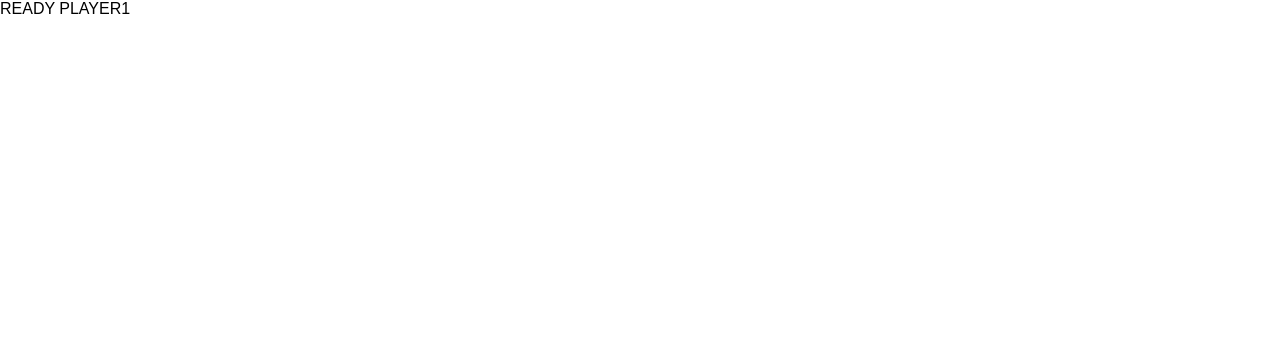
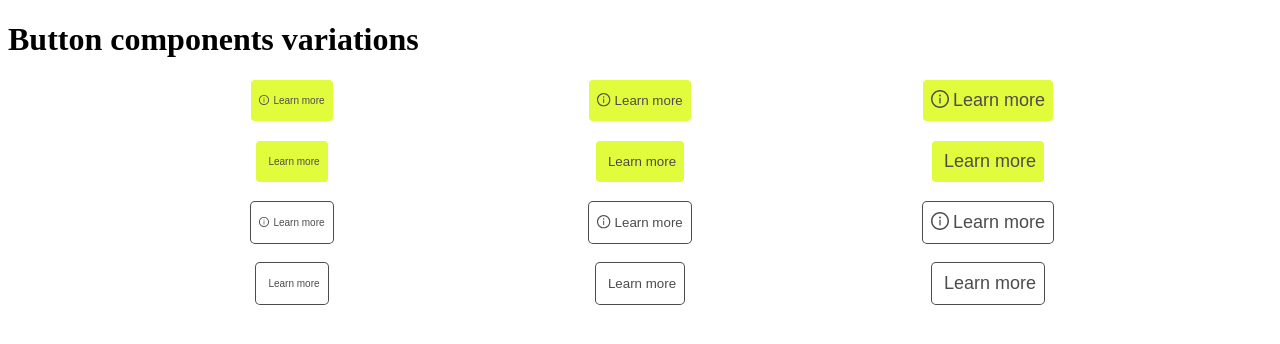
Before and after one commit to uiblox/figma-to-storybook, a React (Create React App) app: page / in a window 1280 px wide. Shown: the top 344 px of the page. Built offline with nearby package versions, Linux system fonts and the light colour scheme.

Commit message:
create Buttons components with variations - size, icon, no icon, secondary

```diff
--- a/package.json
+++ b/package.json
@@ -3,6 +3,7 @@
   "version": "0.1.0",
   "private": true,
   "dependencies": {
+    "@ant-design/icons": "^5.2.6",
     "@testing-library/jest-dom": "^5.17.0",
     "@testing-library/react": "^13.4.0",
     "@testing-library/user-event": "^13.5.0",
--- a/src/App.tsx
+++ b/src/App.tsx
@@ -1,15 +1,18 @@
-import { createUseStyles } from 'react-jss'
-
-const useStyles = createUseStyles({
-  display: 'flex'
-})
+import { Button } from './components/button/Button'
+import { InfoCircleOutlined } from '@ant-design/icons';
 
 function App() {
-  const styles = useStyles()
+
+  const handleClick = () => {
+    console.log('clicked')
+  }
 
   return (
     <>
-      READY PLAYER1
+
+      <Button handleClick={handleClick} label="Learn more">
+        <InfoCircleOutlined/>
+      </Button>
     </>
   )
 }
--- /dev/null
+++ b/src/components/button/Button.tsx
@@ -0,0 +1,146 @@
+import { createUseStyles } from 'react-jss'
+import { ReactNode } from 'react';
+
+interface ButtonProps {
+    children?: ReactNode
+    label?: string
+    handleClick: () => void
+}
+
+const useStyles = createUseStyles({
+    section: {
+        display: 'grid',
+        justifyContent: 'center',
+        justifyItems: 'center',
+        gridGap: '20px',
+        gridTemplateColumns: 'repeat(auto-fit, minMax(100px, 1fr))',
+        margin: '0 auto',
+        marginBottom: '20px',
+        maxWidth: '1024px',
+    },
+    btn: {
+        background: '#E1FB3D',
+        border: 'none',
+        borderRadius: '4px',
+        color: '#4D4C4C',
+        cursor: 'pointer',
+        padding: '10px 8px',
+        transition: '0.4s ease',
+        '&:hover': {
+            background: '#ECF99B'
+        },
+    },
+    'btn--secondary': {
+        background: 'transparent',
+        boxShadow: '0 0 0 1px #4D4C4C',
+        '&:hover': {
+            background: 'transparent',
+            boxShadow: '0 0 0 1px #E1FB3D',
+            color: '#E1FB3D',
+        },
+    },
+    'btn-content': {
+        whiteSpace: 'nowrap'
+    },
+    'btn-text': {
+        paddingLeft: 0,
+        textWrap: 'nowrap',
+    },
+    'btn-text-icon': {
+        paddingLeft: '4px',
+        textWrap: 'nowrap',
+    },
+    'btn--sm': {
+       fontSize: '10px'
+    },
+    'btn--lg': {
+        fontSize: '18px'
+    },
+  })
+
+export const Button:React.FC<ButtonProps> = ({handleClick, label, children}) => {
+
+    const styles = useStyles()
+
+    return (
+        <>
+            <h1>Button components variations</h1>
+            <div className={styles.section}>
+                <button className={`${styles.btn} ${styles['btn--sm']}`} onClick={() => handleClick()}>
+                    <span className={styles['btn-content']}>
+                        {children}
+                        <span className={children ? styles['btn-text-icon'] : styles['btn-text'] }>{label}</span>
+                    </span>
+                </button>
+
+                <button className={`${styles.btn}`} onClick={() => handleClick()}>
+                    <span className={styles['btn-content']}>
+                        {children}
+                        <span className={children ? styles['btn-text-icon'] : styles['btn-text'] }>{label}</span>
+                    </span>
+                </button>
+
+                <button className={`${styles.btn} ${styles['btn--lg']}`} onClick={() => handleClick()}>
+                    <span className={styles['btn-content']}>
+                        {children}
+                        <span className={children ? styles['btn-text-icon'] : styles['btn-text'] }>{label}</span>
+                    </span>
+                </button>
+            </div>
+            <div className={styles.section}>
+                <button className={`${styles.btn} ${styles['btn--sm']}`} onClick={() => handleClick()}>
+                    <span className={styles['btn-content']}>
+                        <span className={children ? styles['btn-text-icon'] : styles['btn-text'] }>{label}</span>
+                    </span>
+                </button>
+                <button className={`${styles.btn}`} onClick={() => handleClick()}>
+                    <span className={styles['btn-content']}>
+                        <span className={children ? styles['btn-text-icon'] : styles['btn-text'] }>{label}</span>
+                    </span>
+                </button>
+                <button className={`${styles.btn} ${styles['btn--lg']}`} onClick={() => handleClick()}>
+                    <span className={styles['btn-content']}>
+                        <span className={children ? styles['btn-text-icon'] : styles['btn-text'] }>{label}</span>
+                    </span>
+                </button>
+            </div>
+            <div className={styles.section}>
+                <button className={`${styles.btn} ${styles['btn--secondary']} ${styles['btn--sm']}`} onClick={() => handleClick()}>
+                    <span className={styles['btn-content']}>
+                        {children}
+                        <span className={children ? styles['btn-text-icon'] : styles['btn-text'] }>{label}</span>
+                    </span>
+                </button>
+                <button className={`${styles.btn} ${styles['btn--secondary']}`} onClick={() => handleClick()}>
+                    <span className={styles['btn-content']}>
+                        {children}
+                        <span className={children ? styles['btn-text-icon'] : styles['btn-text'] }>{label}</span>
+                    </span>
+                </button>
+                <button className={`${styles.btn} ${styles['btn--secondary']} ${styles['btn--lg']}`} onClick={() => handleClick()}>
+                    <span className={styles['btn-content']}>
+                        {children}
+                        <span className={children ? styles['btn-text-icon'] : styles['btn-text'] }>{label}</span>
+                    </span>
+                </button>
+            </div>
+            <div className={styles.section}>
+                <button className={`${styles.btn} ${styles['btn--secondary']} ${styles['btn--sm']}`} onClick={() => handleClick()}>
+                    <span className={styles['btn-content']}>
+                        <span className={children ? styles['btn-text-icon'] : styles['btn-text'] }>{label}</span>
+                    </span>
+                </button>
+                <button className={`${styles.btn} ${styles['btn--secondary']}`} onClick={() => handleClick()}>
+                    <span className={styles['btn-content']}>
+                        <span className={children ? styles['btn-text-icon'] : styles['btn-text'] }>{label}</span>
+                    </span>
+                </button>
+                <button className={`${styles.btn} ${styles['btn--secondary']} ${styles['btn--lg']}`} onClick={() => handleClick()}>
+                    <span className={styles['btn-content']}>
+                        <span className={children ? styles['btn-text-icon'] : styles['btn-text'] }>{label}</span>
+                    </span>
+                </button>
+            </div>
+        </>
+    )
+}
--- a/src/css/index.css
+++ /dev/null
@@ -1,3 +0,0 @@
-#root {
-  height: 100%;
-}
--- a/src/index.tsx
+++ b/src/index.tsx
@@ -1,8 +1,6 @@
 import React from 'react'
 import ReactDOM from 'react-dom/client'
 import App from './App'
-import 'antd/dist/reset.css'
-import '../src/css/index.css'
 
 const root = ReactDOM.createRoot(document.getElementById('root') as HTMLElement)
 root.render(
```
Also changed, not shown: 1 other file (tests, documents, lock files or other folders).
